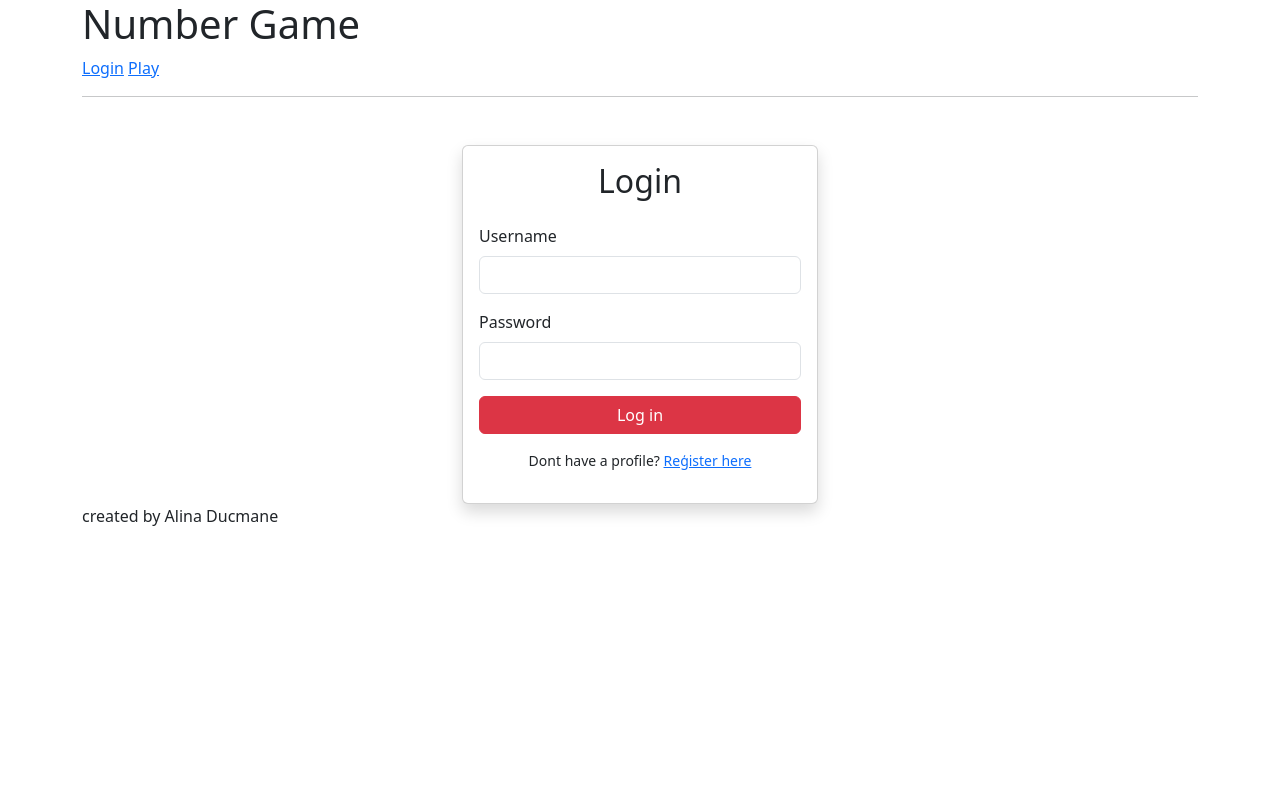
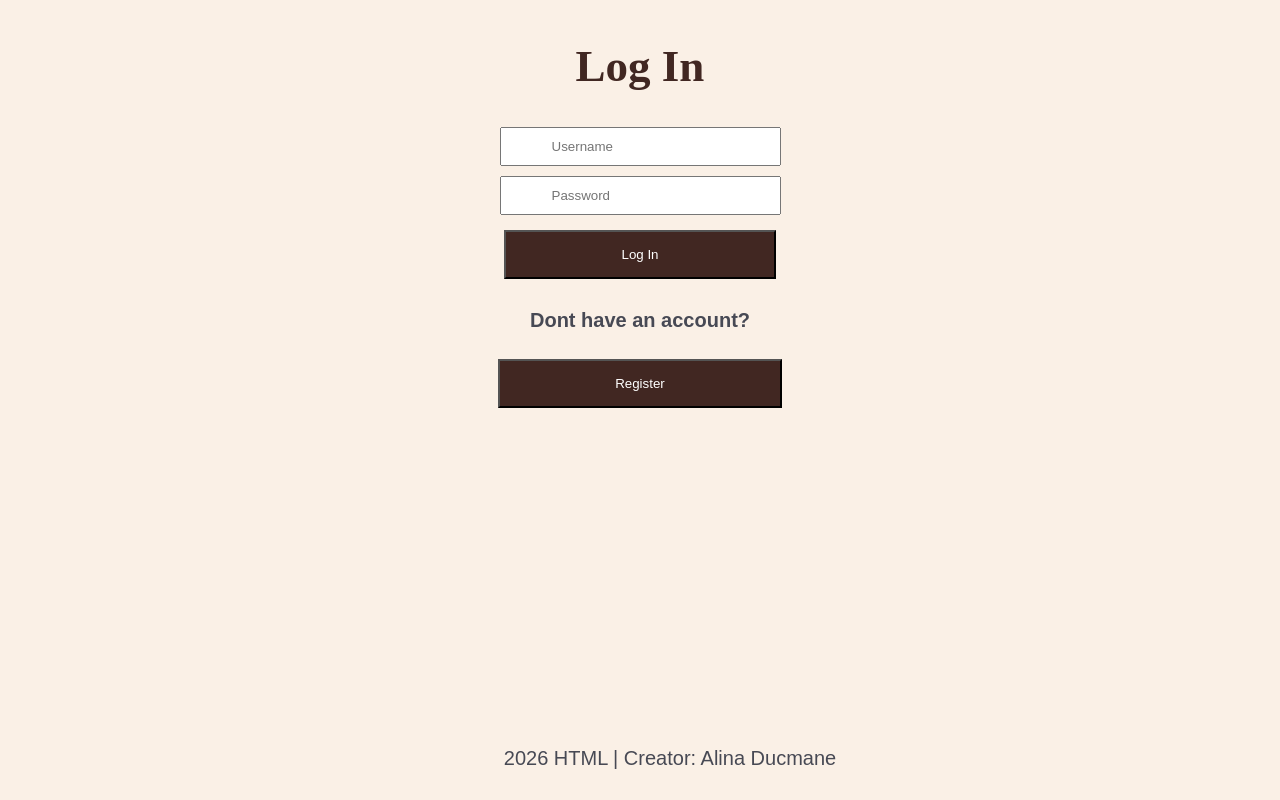
Before and after one commit to aducmane/skaitlu-minetajs, a Flask app: page /login in a window 1280 px wide. Run offline with Flask 3, Linux system fonts and the light colour scheme.

Commit message:
html lapas
izveidotas visas vajadzigas html lapas

```diff
--- a/app.py
+++ b/app.py
@@ -1,55 +1,122 @@
-from flask import Flask, render_template, request, redirect, url_for, session
-import sqlite3
+
+from flask import Flask, render_template, request, redirect, url_for
+import sqlite3, random
 from werkzeug.security import generate_password_hash, check_password_hash
 
 app = Flask(__name__)
 
-app.secret_key = "loti_slepeni_123"
+def datubaze():
+	conn = sqlite3.connect('projekts.db')
+	c = conn.cursor()
+	conn.commit()
+	conn.close()
 
-@app.before_request
-def gatekeeper():
-    # Saraksts ar ceļiem, kuriem var piekļūt bez ielogošanās
-    # Jāpārbauda savi funkciju (funkciju, nevis path) nosaukumi!
-    publiskie_celi = ['sakums', 'login', 'register', 'static']
+	datubaze()
 
-    # Ja lietotājs nav sesijā un mēģina piekļūt ne-publiskam ceļam
-    if 'id' not in session and request.endpoint not in publiskie_celi:
-        return redirect("/pieteikties")
+
+@app.route('/')
+def index():
+	return render_template('index.html')
+
+
+@app.route('/login', methods=['GET', 'POST'])
+def login():
+	if request.method == 'POST':
+		username = request.form['username']
+		password = request.form['password']
+
+		conn = sqlite3.connect('projekts.db')
+		conn.row_factory = sqlite3.Row
+		c = conn.cursor()
+
+		c.execute("SELECT * FROM lietotajs WHERE username=?", (username,))
+		user = c.fetchone()
+
+		conn.close()
+
+		if user and check_password_hash(user["password"], password):
+			return redirect(url_for('game'))
+		else:
+			return "Incorrect data"
+
+	return render_template('login.html')
+
+
+@app.route('/register', methods=['GET', 'POST'])
+def register():
+	if request.method == 'POST':
+		username = request.form['username']
+		password = request.form['password']
+		email = request.form['email']
+		conn = sqlite3.connect('projekts.db')
+		c = conn.cursor()
+		eksiste = c.execute("SELECT * FROM lietotajs WHERE username = ?", (username,)).fetchone()
+
+		if eksiste:
+			conn.close()
+			flash(f"{username} ir jau aiznemts, megini citu!")
+			return redirect(url_for('register.html'))
+
+		password_hash = generate_password_hash(password)
+
+		c.execute("INSERT INTO lietotajs (username, email, password) VALUES (?, ?, ?)", (username, email, password_hash))
+
+		conn.commit()
+		conn.close()
+
+
+		return redirect(url_for('game'))
+
+	return render_template('register.html')
+
+
+@app.route('/game')
+def game():
+	guesses = []
+	keys = []
+	for i in range(4):
+		dig = random.randrange(0, 10)
+		guesses.append(dig)
+		if request.method == 'POST':
+			digit1 = request.form['input1']
+			digit2 = request.form['input2']
+			digit3 = request.form['input3']
+			digit4 = request.form['input4']
+			for one in range(4):
+				if digit1 == guesses[0]:
+					keys.append(2)
+				elif digit2 == guesses[1]:
+					keys.append(2)
+				elif digit3 == guesses[2]:
+					keys.append(2)
+				elif digit4 == guesses[3]:
+					keys.append(2)
+				else:
+					keys.append(1)
+
+
+	return render_template('game.html')
+
+
+@app.route("/stats", methods=['GET', 'POST'])
+def stats():
+	if request.method == 'POST':
+		conn = sqlite3.connect('projekts.db')
+		c = conn.cursor()
+		users = c.execute("SELECT * FROM lietotajs WHERE username = ?", (username,)).fetchone()
+
+		conn.close()
+	darbu_saraksts = [
+	{"nosaukums": "uzstādīt Flask", "ilgums": 10, "statuss": True},
+	{"nosaukums": "izveidot app.py", "ilgums": 20, "statuss": True},
+	{"nosaukums": "pielikt bootstrap", "ilgums": 15, "statuss": False},
+	{"nosaukums": "pielikt ievades formas", "ilgums": 30, "statuss": False}
+	]
+
+	return render_template("stats.html", darbi = darbu_saraksts)
 
 
 
-@app.route("/login", methods=['GET', 'POST'])
-def login():
-	if request.method == 'POST':
-		lietotajs = request.form.get('lietotajs')
-		parole = request.form.get('parole')
 
-		conn = sqlite3.connect("imdb2026.db")
-		conn.row_factory = sqlite3.Row
-		c = conn.cursor()
-		c.execute("SELECT * FROM lietotaji WHERE lietotajvards = ?", (lietotajs,))
-		atbilde = c.fetchone()
-		conn.close()
-
-		if atbilde and check_password_hash(atbilde['parole'], parole):
-			session["id"] = atbilde["id"]
-			session["lietotajs"] = atbilde["lietotajvards"]
-			session["vards"] = atbilde["vards"]
-			session["tema"] = 'light'
-			return redirect("/")
-		else:
-			return "Nepareizi dati!"
-
-	return render_template("login.html")
-
-@app.route("/game")
-def sakums():
-	return render_template("game.html")
-
-@app.route("/")
-def sakums():
-	return render_template("index.html")
-
-
-if __name__ == "__main__":
-	app.run(debug = True)
+if __name__ == '__main__':
+	app.run(debug=True)
--- /dev/null
+++ b/static/css/style.css
@@ -0,0 +1,134 @@
+
+
+body {
+  text-align: center;
+  background-color: linen;
+  color: white;
+}
+
+h1, p {
+  font-family: Franklin Gothic;
+  margin-top: 40px;
+  color: #412722;
+  font-size: 45px;
+}
+
+h2 {
+  font-family: Arial;
+  margin-top: 20px;
+  color: #474954;
+  font-size: 20px;
+}
+
+
+button.frontpage {
+  padding: 20px 70px;
+  margin: 5px;
+  background-color: #538d4e;
+  color: white;
+  border-radius: 30px;
+  cursor: pointer;
+}
+
+button:hover {
+
+}
+
+button.form {
+  padding: 15px 115px;
+  margin: 10px;
+  background-color: #412722;
+  color: white;
+  border-radius: 0px;
+  cursor: pointer;
+}
+
+
+input.game {
+  padding: 10px;
+  margin: 5px;
+  width: 50px;
+}
+
+input.wrong {
+  padding: 10px;
+  margin: 5px;
+  width: 50px;
+  background-color: red;
+}
+
+input.right {
+  padding: 10px;
+  margin: 5px;
+  width: 50px;
+  background-color: green;
+}
+
+
+input.login {
+  padding: 10px 50px;
+  margin: 5px;
+
+}
+
+.grid {
+  margin-top: 30px;
+}
+
+.row {
+  display: flex;
+  justify-content: center;
+}
+
+.cell {
+  width: 50px;
+  height: 50px;
+  border: 2px solid #3a3a3c;
+  margin: 5px;
+}
+
+i {
+  margin-top: 80px;
+  width: 50px;
+  height: 50px;
+  color: #412722;
+  font-size: 5em;
+}
+
+ul {
+  border: 1px solid black;
+  font-family: Franklin Gothic;
+  list-style-type: none;
+  margin: 0px;
+  padding: 0px;
+  overflow: hidden;
+  background-color: linen;
+}
+
+ul li {
+  float: right;
+}
+
+ul li a {
+  display: block;
+  color: black;
+  text-align: center;
+  padding: 14px 16px;
+  text-decoration: none;
+}
+
+ul li a:hover {
+  background-color: white;
+}
+
+footer {
+  position: fixed;
+   left: 0;
+   bottom: 0;
+   width: 100%;
+   text-align: center;
+   margin: 30px;
+   font-family: Arial;
+   color: #474954;
+   font-size: 20px;
+}
--- a/templates/index.html
+++ b/templates/index.html
@@ -1,42 +1,29 @@
 <!DOCTYPE html>
 <html>
 <head>
-	<meta charset="utf-8">
-	<meta name="viewport" content="width=device-width, initial-scale=1">
-	<title>Skaitļu minētājs</title>
-	<link href="https://cdn.jsdelivr.net/npm/bootstrap@5.3.8/dist/css/bootstrap.min.css" rel="stylesheet" integrity="sha384-sRIl4kxILFvY47J16cr9ZwB07vP4J8+LH7qKQnuqkuIAvNWLzeN8tE5YBujZqJLB" crossorigin="anonymous">
+
+
+    <title>Number game</title>
+    <link rel="stylesheet" href="{{ url_for('static', filename='css/style.css') }}">
+    <link rel="stylesheet" href="https://cdn.jsdelivr.net/npm/bootstrap-icons@1.11.0/font/bootstrap-icons.css">
 </head>
 <body>
-	<div class="container">
-		<h1>Number Game</h1>
-		<nav>
-			{% if session.get("id") %}
-			<a href="/register">Register</a>
-			<a href="/stats">Your stats</a>
-			<a href="/back">Back</a>
-			{% else %}
-			<a href="/login">Login</a>
-			<a href="/game">Play</a>
-			{% endif %}
+    <br>
+
+    <i class="bi bi-dice-3"></i>
+    <h1>NUMBER GAME</h1>
+    <h2> GET 5 CHANCES TO GUESS A
+    <br>
+    4 NUMBER COMBINATION.</h2>
 
 
+    <div class="menu">
+        <a href="/game"><button class = "frontpage">Play</button></a>
+        <a href="/login"><button class = "frontpage">Log In</button></a>
+    </div>
+
+    <footer> 2026 HTML | Creator: Alina Ducmane </footer>
 
 
-		</nav>
-		<hr>
-
-		<!-- te sākas citas, iekļautas lapas saturs -->
-		{% block content %}
-		{% endblock %}
-
-
-
-		<footer>
-			created by Alina Ducmane
-		</footer>
-
-
-	</div>
-	<script src="https://cdn.jsdelivr.net/npm/bootstrap@5.3.8/dist/js/bootstrap.bundle.min.js" integrity="sha384-FKyoEForCGlyvwx9Hj09JcYn3nv7wiPVlz7YYwJrWVcXK/BmnVDxM+D2scQbITxI" crossorigin="anonymous"></script>
 </body>
 </html>
--- a/templates/login.html
+++ b/templates/login.html
@@ -1,27 +1,25 @@
-{% extends "index.html" %}
 
-{% block content %}
-<div class="row justify-content-center mt-5">
-    <div class="col-md-4">
-        <div class="card shadow">
-            <div class="card-body">
-                <h2 class="text-center mb-4">Login</h2>
-                <form action="/pieteikties" method="POST">
-                    <div class="mb-3">
-                        <label for="user" class="form-label">Username</label>
-                        <input type="text" class="form-control" id="user" name="lietotajs" required>
-                    </div>
-                    <div class="mb-3">
-                        <label for="pw" class="form-label">Password</label>
-                        <input type="password" class="form-control" id="pw" name="parole" required>
-                    </div>
-                    <button type="submit" class="btn btn-danger w-100">Log in</button>
-                </form>
-                <p class="mt-3 text-center small">
-                    Dont have a profile? <a href="/registreties">Reģister here</a>
-                </p>
-            </div>
-        </div>
-    </div>
-</div>
-{% endblock %}
+
+<head>
+    <title>Login</title>
+    <link rel="stylesheet" href="{{ url_for('static', filename='css/style.css') }}">
+    <link rel="stylesheet" href="https://cdn.jsdelivr.net/npm/bootstrap-icons@1.11.0/font/bootstrap-icons.css">
+</head>
+<body>
+
+    <h1>Log In</h1>
+
+    <form method="POST">
+        <input class = "login" type="text" name="username" placeholder="Username" required><br>
+        <input class = "login" type="password" name="password" placeholder="Password" required><br>
+        <button class = "form"type="submit">Log In</button>
+    </form>
+
+    <h2>Dont have an account?</h2>
+    <a href="/register"><button class = "form">Register</button></a>
+
+
+    <footer> 2026 HTML | Creator: Alina Ducmane </footer>
+
+
+</body>
```
Also changed, not shown: templates/game.html (+32 -0 lines), templates/register.html (added, +24 -0 lines), templates/stats.html (added, +31 -0 lines), projekts.db (added).
